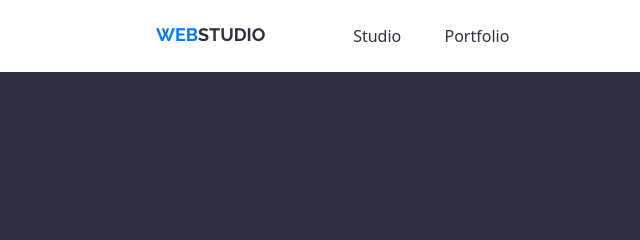
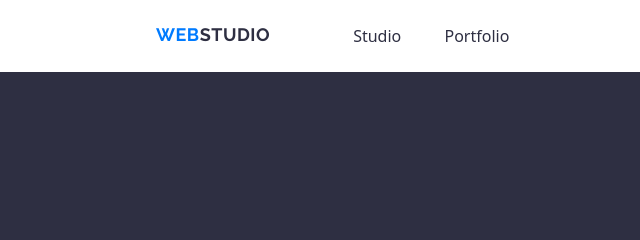
Before and after one commit to canbazahmet/goit-markup-hw-02, a plain HTML site: page index.html in a window 1280 px wide. Shown: the top 240 px of the page, 0-640 px from the left. Drawn offline with nearby package versions, Linux system fonts and the light colour scheme.

Commit message:
kayıt 6

```diff
--- a/css/styles.css
+++ b/css/styles.css
@@ -31,8 +31,9 @@ header .logo {
   height: 24px;
   font-family: "Raleway", sans-serif;
   font-size: 18px;
-  font-weight: bold;
-  line-height: 21px;
+  font-weight: 700;
+  line-height: 1.17;
+  letter-spacing: 0.03em;
   color: #2e2f42;
   text-decoration: none;
   margin-left: 156px;
```
